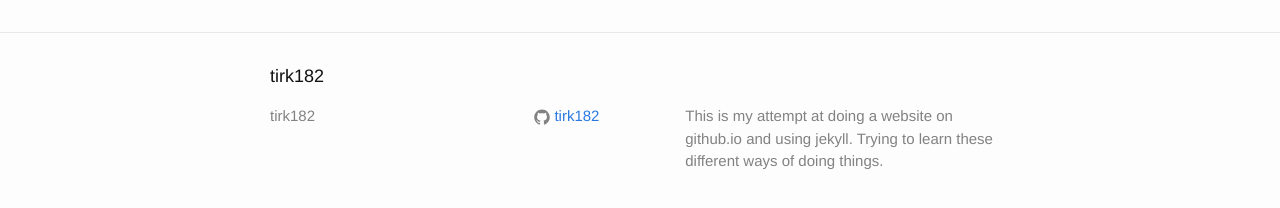
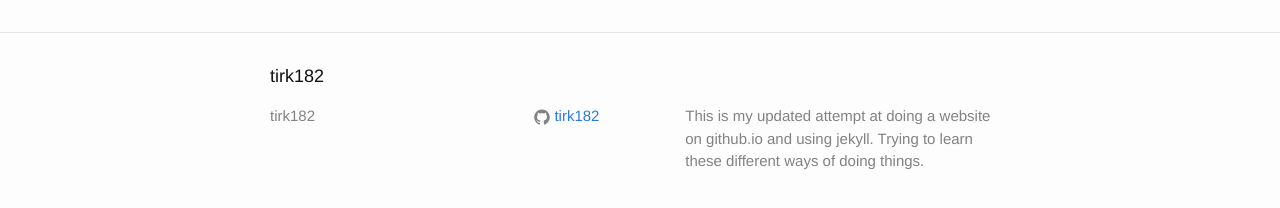
Before and after one commit to tirk182/tirk182.github.io, a Jekyll site: the page built from index.html, in a window 1280 px wide. Shown: the part 354-562 px from the top of the page. Built offline with Jekyll 4.4.1, drawn with Linux system fonts in a browser that asks for light colours.

Commit message:
Update _config.yml

```diff
--- a/_config.yml
+++ b/_config.yml
@@ -9,7 +9,7 @@
 title: tirk182
 #email: your-email@domain.com
 description: > # this means to ignore newlines until "baseurl:"
-  This is my attempt at doing a website on github.io and using jekyll. Trying to learn these different ways of doing things.
+  This is my updated attempt at doing a website on github.io and using jekyll. Trying to learn these different ways of doing things.
 baseurl: "" # the subpath of your site, e.g. /blog
 url: "http://yourdomain.com" # the base hostname & protocol for your site
 #twitter_username: jekyllrb
```
